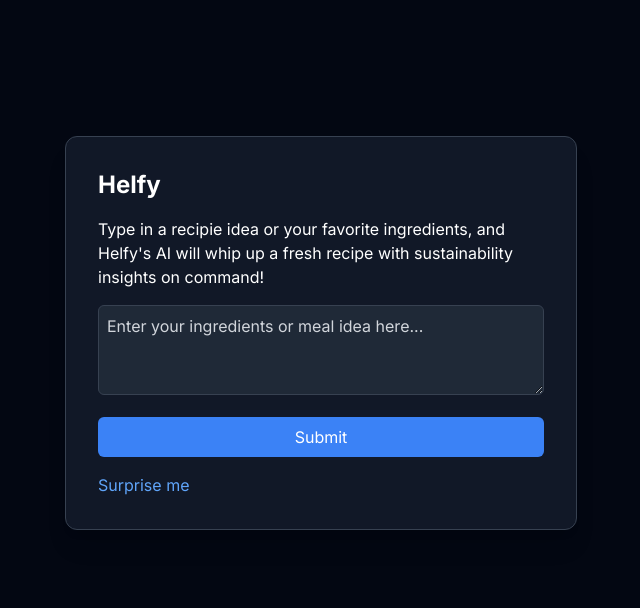
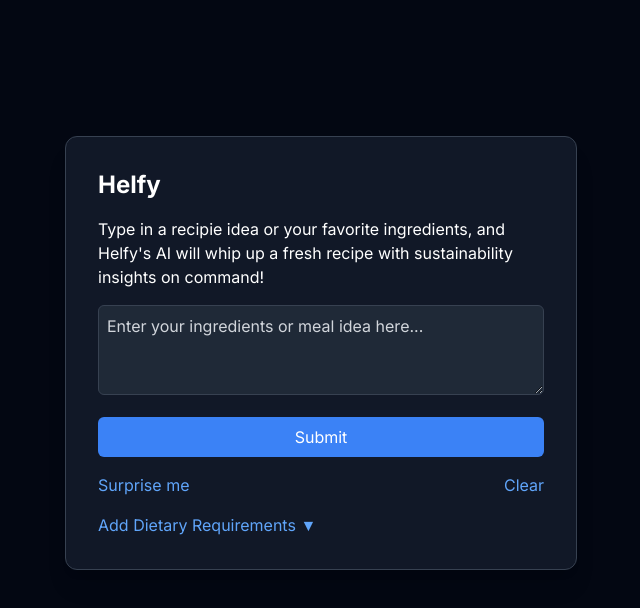
Before and after one commit to wseagar/helfy, a Next.js app: page / in a window 1280 px wide. Shown: the top 608 px of the page, without its empty margins (319-959 px from the left). Built offline with nearby package versions, Linux system fonts and the light colour scheme.

Commit message:
Add dietry requirements

```diff
--- a/src/app/components/completion.tsx
+++ b/src/app/components/completion.tsx
@@ -1,6 +1,7 @@
 "use client";
 
 import { useChat, useCompletion } from "ai/react";
+import { useState } from "react";
 import ReactMarkdown, { Options } from "react-markdown";
 import remarkGfm from "remark-gfm";
 import remarkMath from "remark-math";
@@ -75,6 +76,29 @@ const randomIngrediants = [
   "oyster sauce",
 ];
 
+const dietaryRequirements = [
+  "vegan",
+  "vegetarian",
+  "gluten free",
+  "dairy free",
+  "nut free",
+  "egg free",
+  "soy free",
+  "fish ree",
+  "shellfish free",
+  "pork free",
+  "red meat free",
+  "kosher",
+  "halal",
+  "low sodium",
+  "low carb",
+  "low fat",
+  "low calorie",
+  "paleo",
+  "keto",
+  "pescatarian",
+];
+
 export function Completion() {
   const {
     completion,
@@ -82,12 +106,27 @@ export function Completion() {
     stop,
     isLoading,
     handleInputChange,
-    handleSubmit,
     setInput,
     setCompletion,
+    complete,
   } = useCompletion({
     api: "/api/completion",
   });
+
+  const [showDietaryRequirements, setShowDietaryRequirements] = useState(false);
+  const [selectedDietaryRequirements, setSelectedDietaryRequirements] =
+    useState<string[]>([]);
+
+  const submitHandler = async (e: React.FormEvent<HTMLFormElement>) => {
+    e.preventDefault();
+    let prompt = input.trim();
+    if (dietaryRequirements.length > 0) {
+      prompt += "\nDIETRY REQUIREMENTS: \n";
+      prompt += selectedDietaryRequirements.join("\n");
+    }
+
+    await complete(prompt);
+  };
 
   return (
     <div className="bg-gray-900 text-white border border-gray-700 shadow-xl p-8 rounded-xl max-w-lg mx-auto mt-10">
@@ -98,7 +137,7 @@ export function Completion() {
             Type in a recipie idea or your favorite ingredients, and Helfy's AI
             will whip up a fresh recipe with sustainability insights on command!
           </p>
-          <form onSubmit={handleSubmit} className="space-y-4">
+          <form onSubmit={submitHandler} className="space-y-4">
             <textarea
               rows={3}
               value={input}
@@ -120,7 +159,7 @@ export function Completion() {
                 Submit
               </button>
             </div>
-            <div className="flex justify-start space-x-4 cursor-pointer">
+            <div className="flex space-x-4 cursor-pointer justify-between">
               <a
                 onClick={() => {
                   const ingredients = [];
@@ -137,17 +176,78 @@ export function Completion() {
               >
                 Surprise me
               </a>
+              <a
+                onClick={() => {
+                  setInput("");
+                }}
+                className="text-blue-400 hover:text-blue-300 focus:outline-none"
+              >
+                Clear
+              </a>
             </div>
+            {/* Dietry restrictions */}
+            <div className="flex space-x-4 cursor-pointer justify-between">
+              <a
+                onClick={() => {
+                  setShowDietaryRequirements(!showDietaryRequirements);
+                }}
+                className="text-blue-400 hover:text-blue-300 focus:outline-none"
+              >
+                {showDietaryRequirements && (
+                  <>Hide Dietary Requirements {/*upward arrow*/} &#x25B2;</>
+                )}
+                {!showDietaryRequirements && (
+                  <>Add Dietary Requirements {/*downward arrow*/} &#x25BC;</>
+                )}
+              </a>
+            </div>
+            {showDietaryRequirements && (
+              <div className="grid grid-cols-2 gap-4">
+                {dietaryRequirements.map((dietaryRequirement) => (
+                  <div key={dietaryRequirement} className="flex gap-2">
+                    <input
+                      type="checkbox"
+                      id={dietaryRequirement}
+                      name={dietaryRequirement}
+                      value={dietaryRequirement}
+                      checked={selectedDietaryRequirements.includes(
+                        dietaryRequirement
+                      )}
+                      onChange={(e) => {
+                        if (e.target.checked) {
+                          setSelectedDietaryRequirements((prev) => [
+                            ...prev,
+                            e.target.value,
+                          ]);
+                        }
+                        if (!e.target.checked) {
+                          setSelectedDietaryRequirements((prev) => {
+                            const newDietaryRequirements = prev.filter(
+                              (dietaryRequirement) =>
+                                dietaryRequirement !== e.target.value
+                            );
+                            return newDietaryRequirements;
+                          });
+                        }
+                      }}
+                    />
+                    <label htmlFor={dietaryRequirement}>
+                      {dietaryRequirement}
+                    </label>
+                  </div>
+                ))}
+              </div>
+            )}
           </form>
         </>
       )}
       {completion && (
         <>
-          {!isLoading && (
           <div className="flex justify-between items-center mb-4 border-b border-gray-700 pb-4">
             <h1 className="text-2xl font-bold">Helfy</h1>
             <button
               onClick={() => {
+                stop();
                 setInput("");
                 setCompletion("");
               }}
@@ -156,7 +256,7 @@ export function Completion() {
               Back
             </button>
           </div>
-          )}
+
           <ReactMarkdown
             className="prose prose-invert break-words prose-p:leading-relaxed prose-pre:p-0"
             remarkPlugins={[remarkGfm, remarkMath]}
```
Lines whose indentation alone changed are shown as unchanged.
